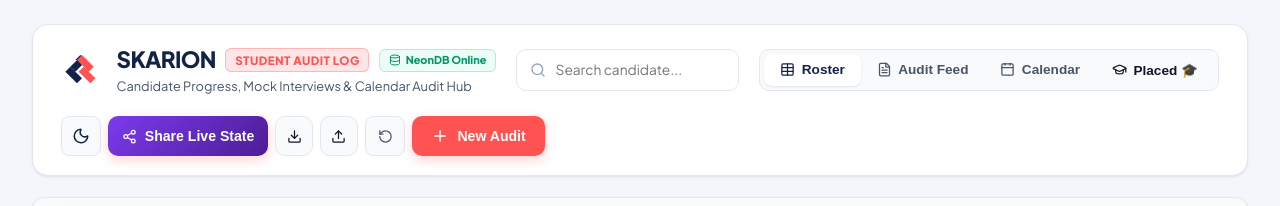
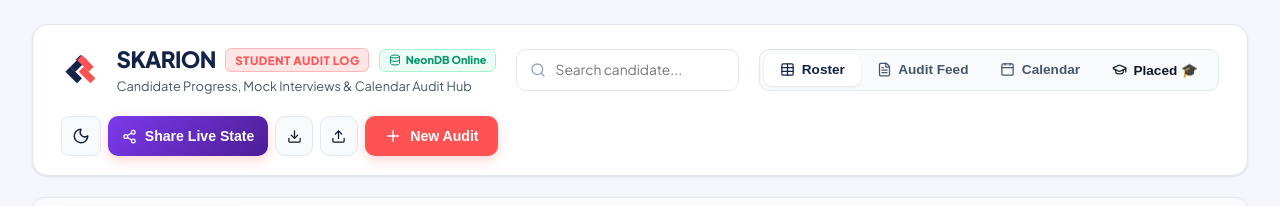
Before and after one commit to sharkslyer/skarion-student-audit, a React (Vite) app: page / in a window 1280 px wide. Shown: the top 206 px of the page. Built offline with nearby package versions, Linux system fonts and the light colour scheme; no server answers.

Commit message:
Remove Reset Default Data button from top header

```diff
--- a/src/components/Header.jsx
+++ b/src/components/Header.jsx
@@ -206,9 +206,6 @@ export default function Header({
           <button className="btn-secondary" style={{ height: '40px', padding: '0 0.65rem' }} onClick={() => fileInputRef.current.click()} title="Import JSON Audit Log">
             <Upload size={15} />
           </button>
-          <button className="btn-icon" style={{ height: '40px', width: '40px' }} onClick={onResetData} title="Reset Default Data">
-            <RotateCcw size={15} />
-          </button>
           <button className="btn-primary" style={{ height: '40px' }} onClick={onOpenAddModal}>
             <Plus size={18} /> New Audit
           </button>
```
